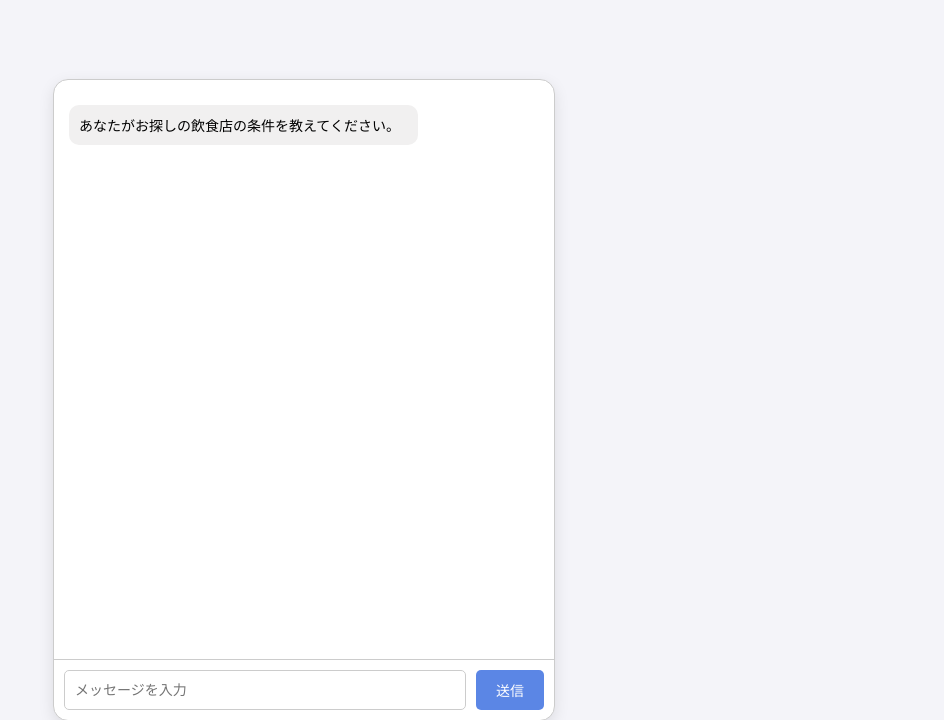
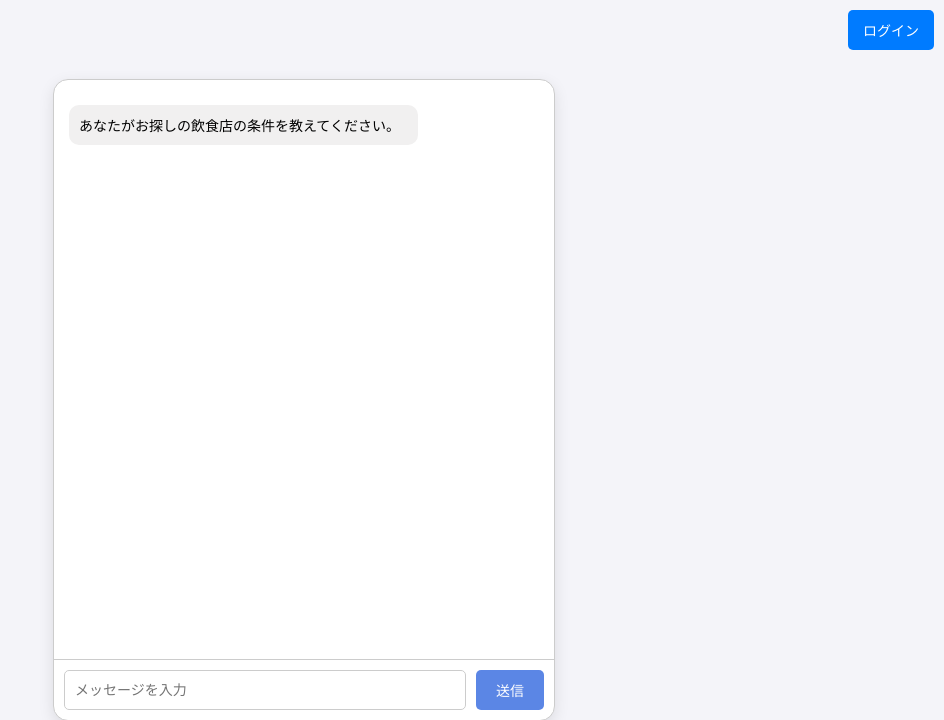
Before and after one commit to s1f102202066/gurumettoai, a Django app: page / in a window 1280 px wide. Shown: the top 720 px of the page, without its empty margins (336-1280 px from the left). Run offline with Django 5.2, Linux system fonts and the light colour scheme.

Commit message:
chat画面右上で認証できるように変更

```diff
--- a/gurumettoai/gurumettoai/settings.py
+++ b/gurumettoai/gurumettoai/settings.py
@@ -145,5 +145,5 @@ CSRF_TRUSTED_ORIGINS = [
 ]
 
 LOGIN_URL = 'login'
-LOGIN_REDIRECT_URL = 'home'
-LOGOUT_REDIRECT_URL = 'home'
+LOGIN_REDIRECT_URL = '/'
+LOGOUT_REDIRECT_URL = '/'
--- a/gurumettoai/restaurant/templates/restaurant/index.html
+++ b/gurumettoai/restaurant/templates/restaurant/index.html
@@ -6,8 +6,30 @@
     <meta charset="UTF-8">
     <title>Gurumetto AI</title>
     <link rel="stylesheet" href="{% static 'styles.css' %}">
+    <style>
+        /* シンプルなデザインのボタン用スタイル */
+        #login-button {
+            position: absolute;
+            top: 10px;
+            right: 10px;
+            background-color: #007BFF;
+            color: white;
+            padding: 10px 15px;
+            border: none;
+            border-radius: 5px;
+            text-decoration: none;
+            font-size: 14px;
+            cursor: pointer;
+        }
+        #login-button:hover {
+            background-color: #0056b3;
+        }
+    </style>
 </head>
 <body>
+    <!-- ログインボタン -->
+    <a href="/app01/" id="login-button">ログイン</a>
+
     <div id="chat-container">
         <div id="chat-box">
             <div class="message chatgpt">あなたがお探しの飲食店の条件を教えてください。{{ chatgpt_response|safe }}</div>
@@ -64,6 +86,5 @@
             });
         });
     </script>
-
 </body>
 </html>
```
